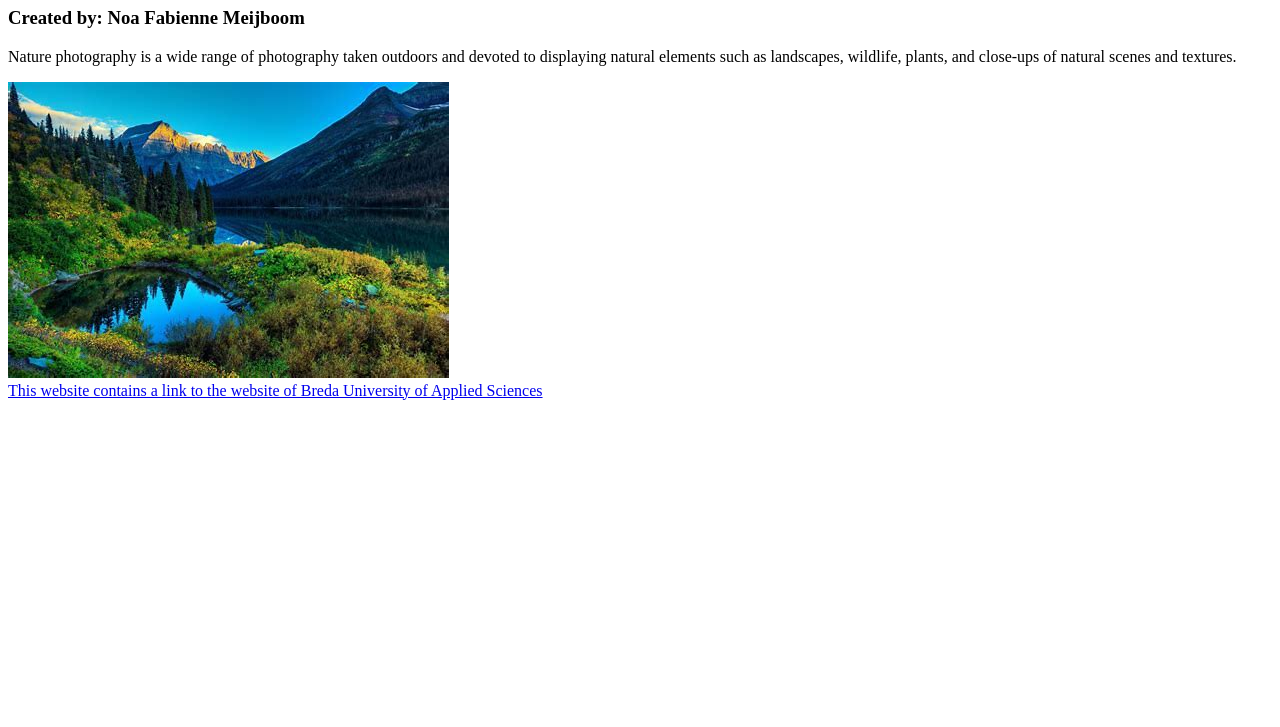
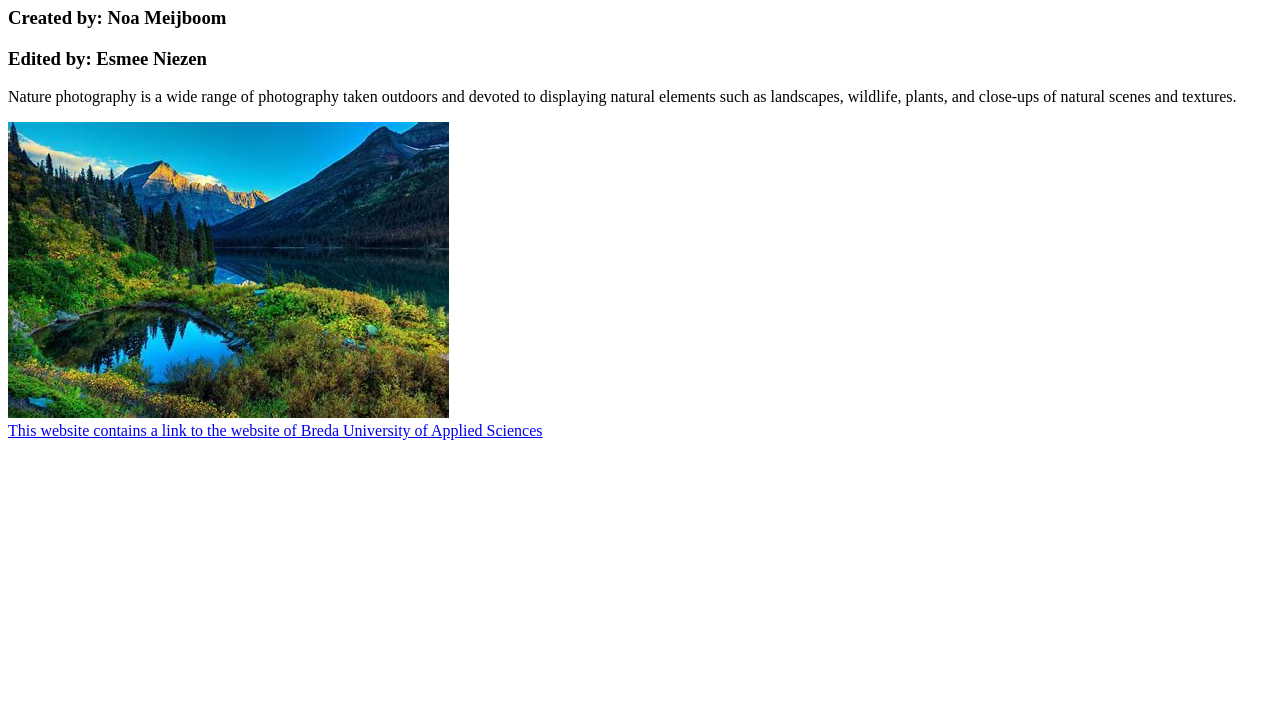
Before and after one commit to noafmb/prj4-chapter-3, a plain HTML site: page index.html in a window 1280 px wide. Shown: the part 73-800 px from the top of the page. Drawn offline with Linux system fonts and the light colour scheme.

Commit message:
Added my name

```diff
--- a/index.html
+++ b/index.html
@@ -16,7 +16,8 @@
 
 		<h1>Nature</h1>
 
-		<h3>Created by: Noa Fabienne Meijboom</h3>
+		<h3>Created by: Noa Meijboom</h3>
+		<h3>Edited by: Esmee Niezen</h3>
 
 		<p> Nature photography is a wide range of photography taken outdoors and devoted to displaying natural elements such as landscapes, wildlife, plants, and close-ups of natural scenes and textures.</p>
 
```
